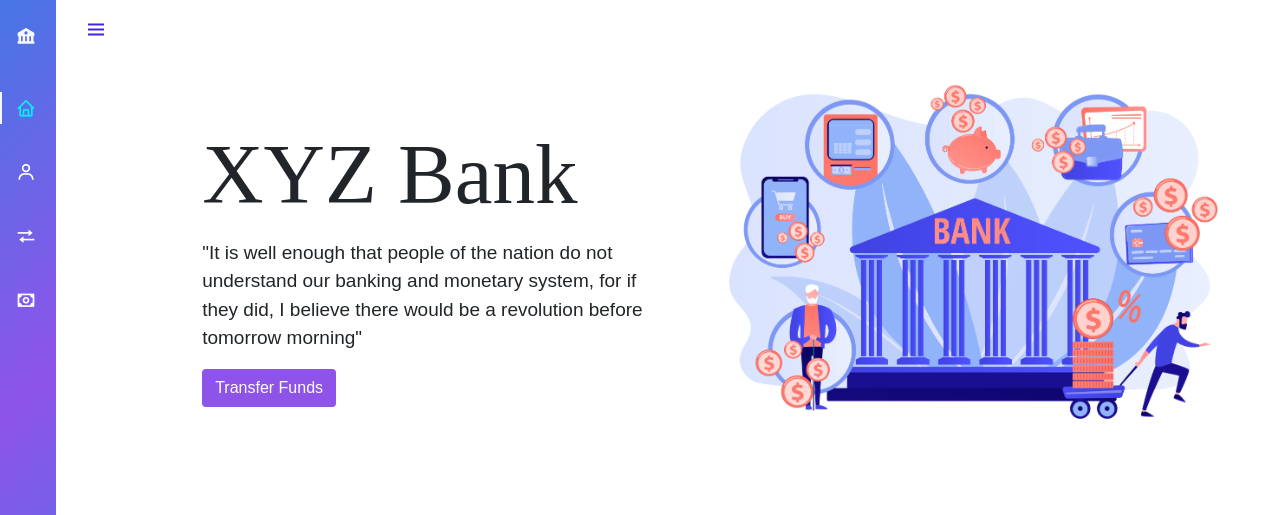
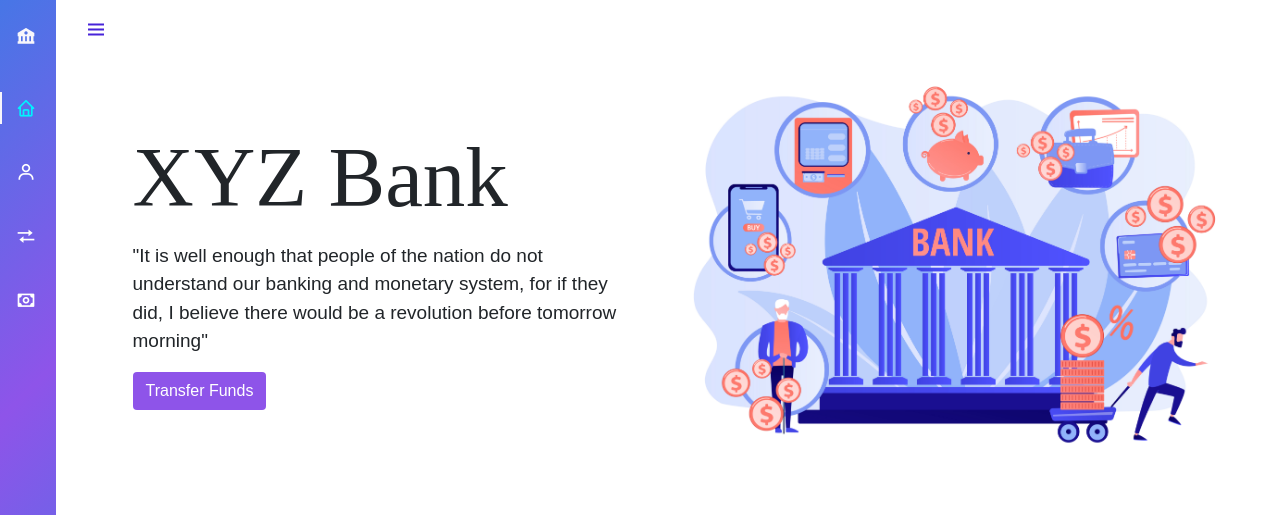
Before and after one commit to hussein-hub/Banking-System, a Django app: page / in a window 1280 px wide. Shown: the top 515 px of the page. Run offline with Django 3.2, Linux system fonts and the light colour scheme; some web fonts are replaced.

Commit message:
minor changes on home page

```diff
--- a/main/templates/main/home.html
+++ b/main/templates/main/home.html
@@ -47,7 +47,7 @@
 </a>
 {% endblock %}
 {% block content %}
-<div class="container-fluid" style="padding-left: 6.5rem; padding-right: 1.75rem; margin-bottom: 5rem">
+<div class="container-fluid" style="padding-left: 1.75rem; padding-right: 1.75rem; margin-bottom: 5rem">
 	<div class="row row-content d-flex justify-content-center">
 		<div class="offset-lg-1 col-md-5 col-lg-5" style="padding-top: 4%">
 			<p style="font-size: 85px; font-family: 'Headland One', serif">
```
